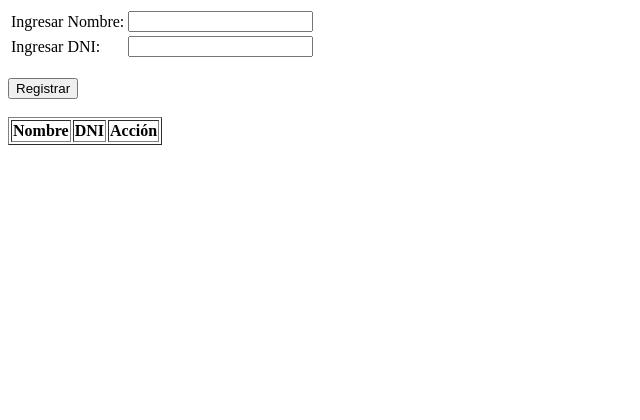
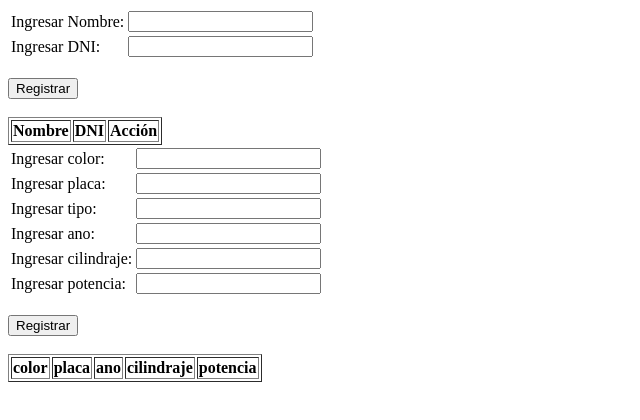
Before and after one commit to santiagoaisa/VentaVehiculo, a plain HTML site: page index.html in a window 1280 px wide. Shown: the whole page, without its empty margins (0-640 px from the left). Drawn offline with Linux system fonts and the light colour scheme.

Commit message:
control vehiculo

```diff
--- a/index.html
+++ b/index.html
@@ -25,13 +25,49 @@
   	<input type="reset" onclick="registrarCliente()" value="Registrar">
   </form>
 <br>
-   	<table border=1 id="tablaCliente" >
+   	<table border=1 id="tablaVehiculo" >
     	<tr>
     		<th>Nombre</th>
     		<th>DNI</th>
     		<th>Acción</th>
     	</tr>
-    </table>
+	</table>
+	<form>
+		<table >
+			<tr>
+				<td><label>Ingresar color:</label></td>
+				<td><input id="color" type="text" name=""></td>
+			</tr>
+			<tr><td><label>Ingresar placa:</label></td>
+				<td><input id="placa" type="text" name=""></td>
+			</tr>
+			<tr><td><label>Ingresar tipo:</label></td>
+				<td><input id="tipo" type="text" name=""></td>
+			</tr>
+			<tr><td><label>Ingresar ano:</label></td>
+				<td><input id="ano" type="text" name=""></td>
+			</tr>
+			<tr><td><label>Ingresar cilindraje:</label></td>
+				<td><input id="cilindraje" type="text" name=""></td>
+			</tr>
+			<tr><td><label>Ingresar potencia:</label></td>
+				<td><input id="potencia" type="text" name=""></td>
+			</tr>
+
+		</table>
+		<br>
+		<input type="reset" onclick="registrarVehiculo()" value="Registrar">
+	</form>
+  <br>
+		 <table border=1 id="tablaCliente" >
+		  <tr>
+			  <th>color</th>
+			  <th>placa</th>
+			  <th>ano</th>
+			  <th>cilindraje</th>
+			  <th>potencia</th>
+		  </tr>
+	  </table>
 
 
 </body>
--- a/js/formulario.js
+++ b/js/formulario.js
@@ -40,3 +40,51 @@ function validarCliente(cdni){
     return resultado.length>0;
 
 }
+var baseVehiculo=[];
+
+function registrarVehiculo(){
+    let color=document.getElementById("color").value;
+    let placa=document.getElementById("placa").value;
+    let tipo=document.getElementById("tipo").value;
+    let ano=document.getElementById("ano").value;
+    let cilindraje=document.getElementById("cilindraje").value;
+    let potencia=document.getElementById("potencia").value;
+
+    if(validarVehiculo(placa)){
+
+        alert("DNI Duplicado");
+
+        //si esta duplicado ya no continua
+         return ;
+    }
+
+    let vehiculo=new Vehiculo();
+    color.cambiarColor(color);
+    placa.cambiarPlaca(placa);
+    tipo.cambiarTipo(tipo);
+    ano.cambiarAno(ano);
+    cilindraje.cambiarCilindraje(cilindraje);
+    potencia.cambiarPotencia(potencia);
+
+    baseVehiculo.push(vehiculo);
+
+    mostrarVehiculoRegistrado(vehiculo);
+}
+
+function eliminarvehiculo(){
+    alert("Eliminado");
+}
+
+function mostrarVehiculoRegistrado(Vehiculo){
+    document.getElementById("tablaVehiculo").innerHTML+=`<tbody><td>${vehiculo.obtenercolor()}</td> <td>${vehiculo.obtenerplaca()}</td> <td>${vehiculo.obtenertipo()}</td> <td>${vehiculo.obtenerano()}</td> <td>${vehiculo.obtenercilindraje()}</td> <td>${vehiculo.obtenerpotencia()}</td> <td><a href="eliminarVehiculo()" >Eliminar</a> </td> </tbody> `;
+
+}
+
+function validarVehiculo(cplaca){
+
+    let resultado=baseVehiculo.filter( vehiculo => vehiculo.obtenerplca()==cplaca  );
+
+    console.log('resultado '+resultado);
+    return resultado.length>0;
+
+}
```
